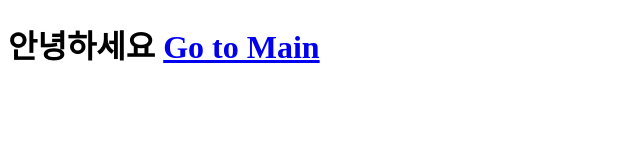
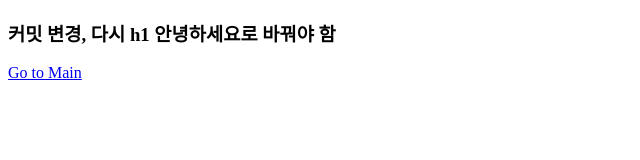
Before and after one commit to 1seok2jo/team-todo-list, a plain HTML site: page index.html in a window 1280 px wide. Shown: the whole page, without its empty margins (0-640 px from the left). Drawn offline with Linux system fonts and the light colour scheme.

Commit message:
잘못 쓴 내용 들어감, 이전 커밋으로 백업해야 함

```diff
--- a/index.html
+++ b/index.html
@@ -6,7 +6,7 @@
     <title>Document</title>
 </head>
 <body>
-    <h1>안녕하세요</h>
+    <h3>커밋 변경, 다시 h1 안녕하세요로 바꿔야 함</h3>
     <a href="main.html">Go to Main</a>
 </body>
 </html>
```
